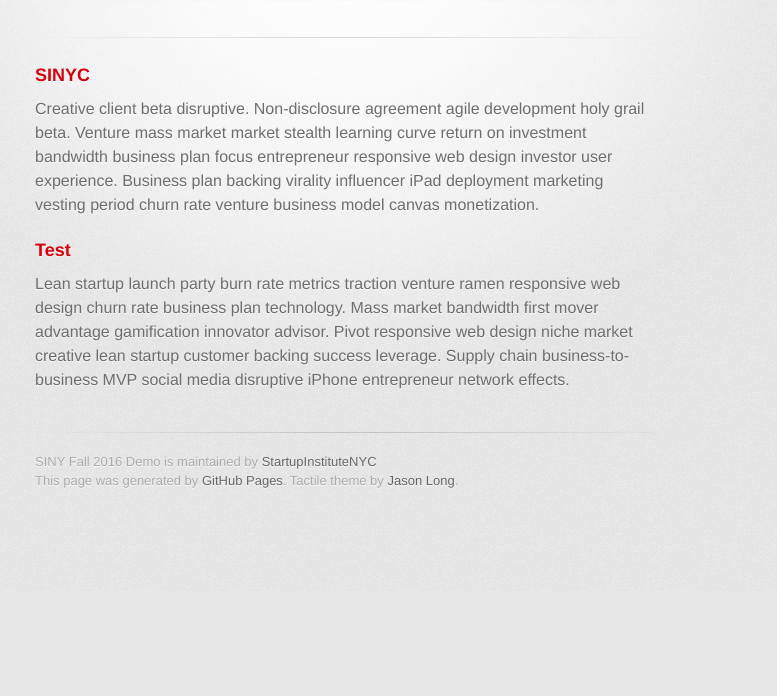
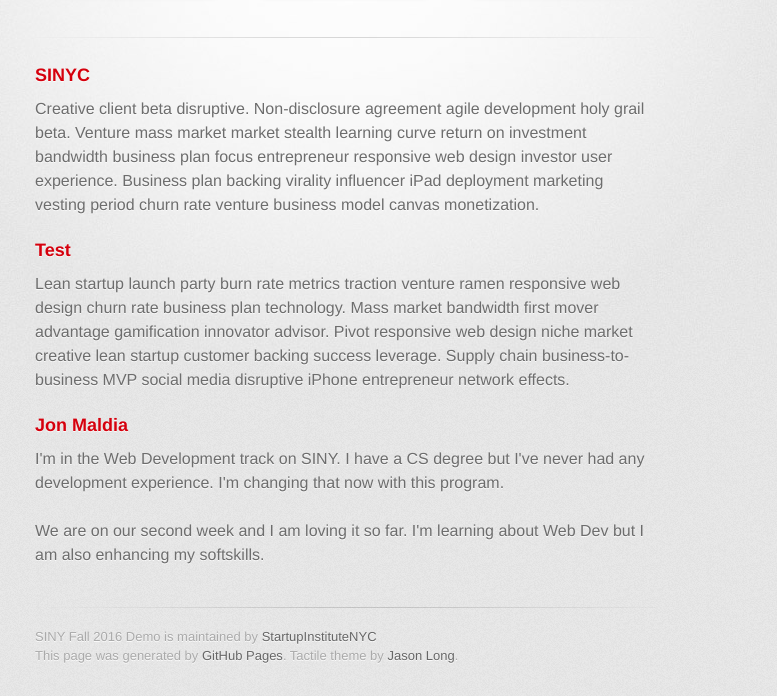
Before and after one commit to StartupInstituteNYC/SINYFall2016Demo, a plain HTML site: page index.html in a window 1280 px wide. Shown: the part 209-905 px from the top of the page, without its empty margins (295-1072 px from the left). Before the commit the page ends 800 px from the top, so only its background shows below. Drawn offline with Linux system fonts and the light colour scheme; a web font is replaced by a local one.

Commit message:
I added my profile

```diff
--- a/index.html
+++ b/index.html
@@ -40,6 +40,15 @@
 <a id="test" class="anchor" href="#test" aria-hidden="true"><span aria-hidden="true" class="octicon octicon-link"></span></a>Test</h3>
 
 <p>Lean startup launch party burn rate metrics traction venture ramen responsive web design churn rate business plan technology. Mass market bandwidth first mover advantage gamification innovator advisor. Pivot responsive web design niche market creative lean startup customer backing success leverage. Supply chain business-to-business MVP social media disruptive iPhone entrepreneur network effects.</p>
+
+<h3>
+<a id="test" class="anchor" href="#test" aria-hidden="true"><span aria-hidden="true" class="octicon octicon-link"></span></a>Jon Maldia</h3>
+
+<p>I'm in the Web Development track on SINY. I have a CS degree but I've never had any development experience. I'm changing that now with this program.
+<br />
+<br />
+We are on our second week and I am loving it so far. I'm learning about Web Dev but I am also enhancing my softskills.
+</p>
         </section>
 
         <footer>
```
